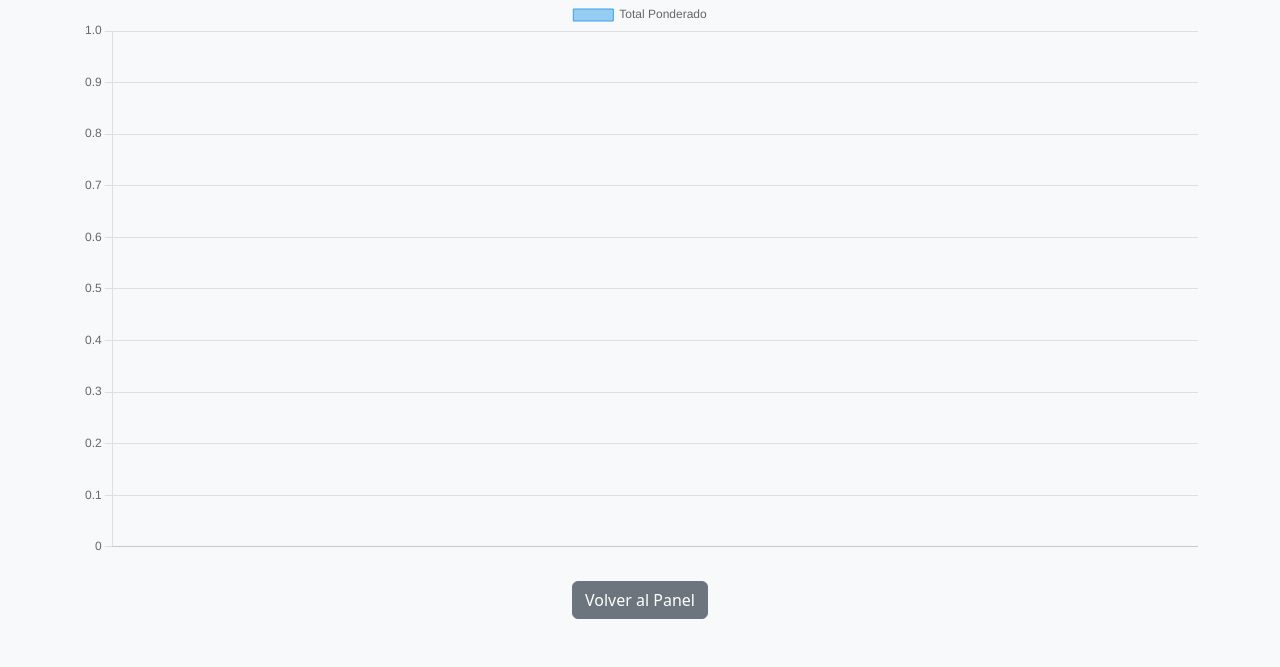
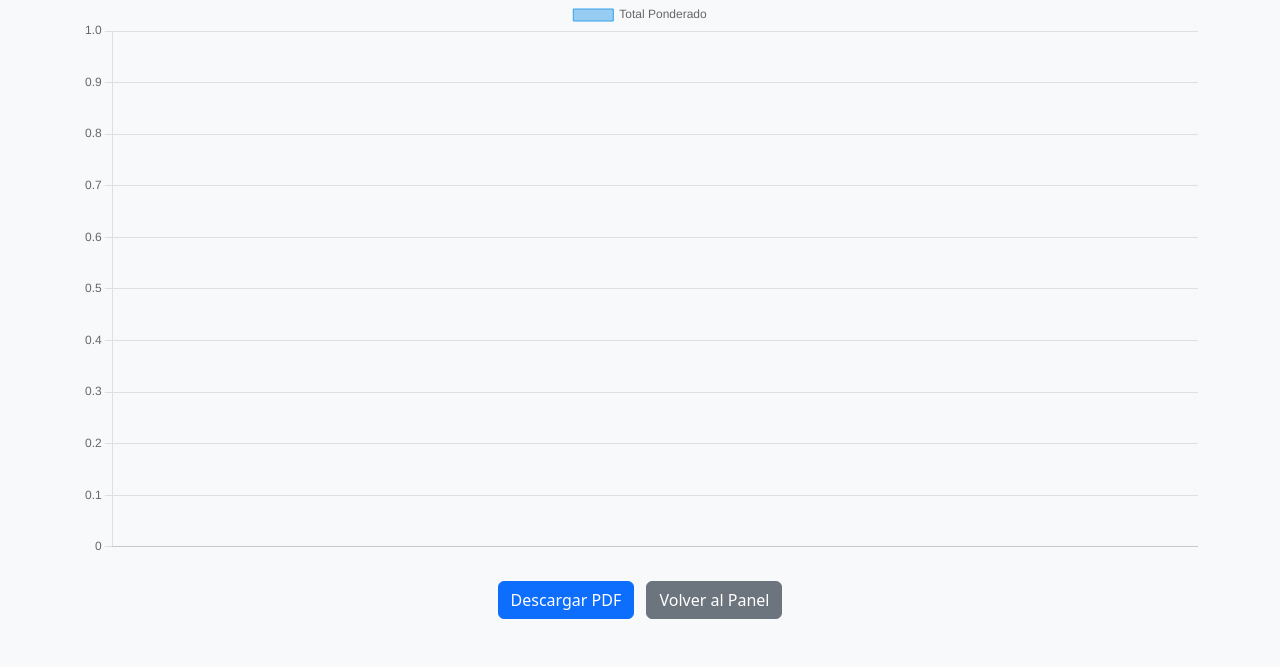
Before and after one commit to CarlosMelendezMejia/FORMULARIO_MULTICRITERIO, a Flask app: page /admin/ranking in a window 1280 px wide. Shown: the part 189-856 px from the top of the page. Run offline with Flask 3, Linux system fonts and the light colour scheme; data that the repository does not hold is empty; some libraries are stand-ins or nearby versions.

Commit message:
Add PDF export to ranking page

```diff
--- a/templates/admin_ranking.html
+++ b/templates/admin_ranking.html
@@ -6,10 +6,11 @@
     <title>Ranking de Factores</title>
     <link href="https://cdn.jsdelivr.net/npm/bootstrap@5.3.0/dist/css/bootstrap.min.css" rel="stylesheet">
     <script src="https://cdn.jsdelivr.net/npm/chart.js"></script>
+    <script src="https://cdnjs.cloudflare.com/ajax/libs/html2pdf.js/0.9.2/html2pdf.bundle.min.js"></script>
 </head>
 
 <body class="bg-light">
-    <div class="container py-5">
+    <div id="rankingContent" class="container py-5">
         <h3 class="text-center mb-4">Ranking Global de Factores</h3>
 
         <div class="table-responsive">
@@ -37,6 +38,7 @@
         <canvas id="rankingChart" class="mt-4"></canvas>
 
         <div class="text-center mt-4">
+            <button id="downloadPDF" class="btn btn-primary me-2">Descargar PDF</button>
             <a href="{{ url_for('panel_admin') }}" class="btn btn-secondary">Volver al Panel</a>
         </div>
     </div>
@@ -66,6 +68,11 @@
                 }
             }
         });
+
+        document.getElementById('downloadPDF').addEventListener('click', () => {
+            const element = document.getElementById('rankingContent');
+            html2pdf().from(element).save('ranking.pdf');
+        });
     </script>
 </body>
 
```
